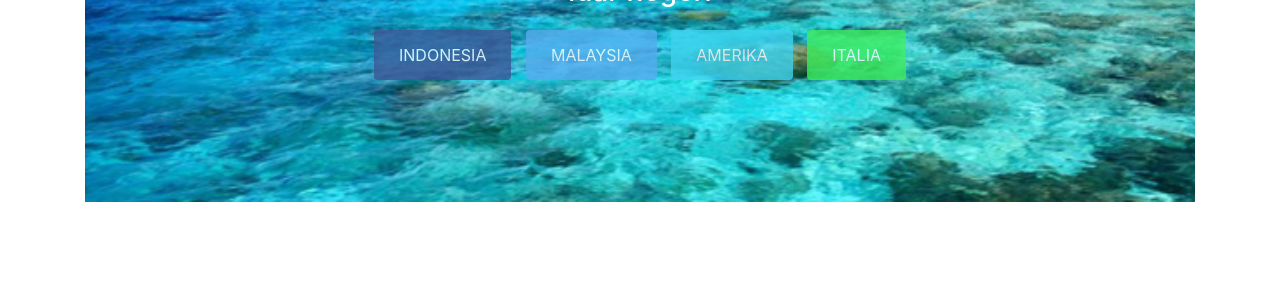
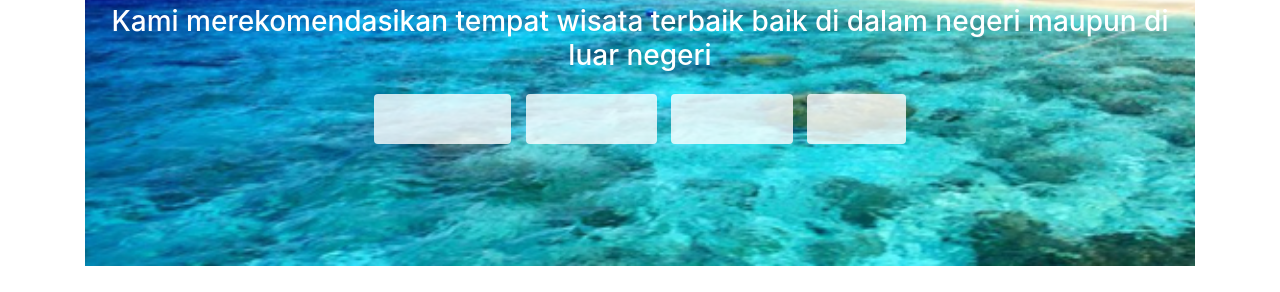
Before and after one commit to janzL4k/Traveling_website, a plain HTML site: page Traveling/index.html in a window 1280 px wide. Shown: the part 508-800 px from the top of the page. Drawn offline with nearby package versions, Linux system fonts and the light colour scheme.

Commit message:
nambahin background

```diff
--- a/Traveling/index.html
+++ b/Traveling/index.html
@@ -49,6 +49,7 @@
 <div class="top-wrapper">
   <div class="container">
       <h1>TRAVEL LOVE</h1>
+      <h1>LOVE LOVE LOVE</h1>
       <h1>Liburan semakin asik dan menyenangkan.</h1>
       <h3>D003.COM merupakan sumber informasi untuk kalian yang <i>hobby</i>-nya liburan, baik dalam negeri maupun luar negeri.
       </h3>
--- a/Traveling/style.css
+++ b/Traveling/style.css
@@ -35,23 +35,23 @@
 }
 
 .signup {
-    background-color: #239b76;
+    background-color: #FFFF;
 }
 
 .indonesia {
-    background-color: #3b5998;
+    background-color: #FFFF;
 }
 
 .malaysia {
-    background-color: #55acee;
+    background-color: #FFFF;
 }
 
 .amerika {
-    background-color: #3ed3ee;
+    background-color: #FFFF;
 }
 
 .italia {
-    background-color: #3eee5f;
+    background-color: #FFFF;
 }
 
 .btn-wrapper {
```
